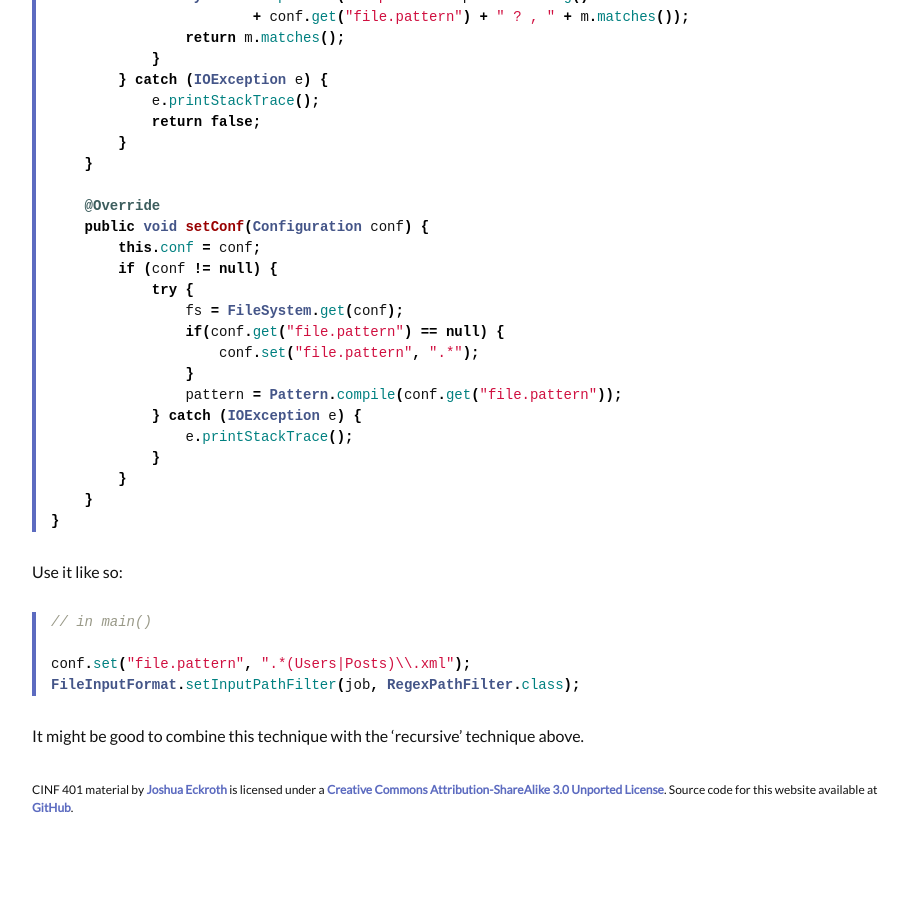
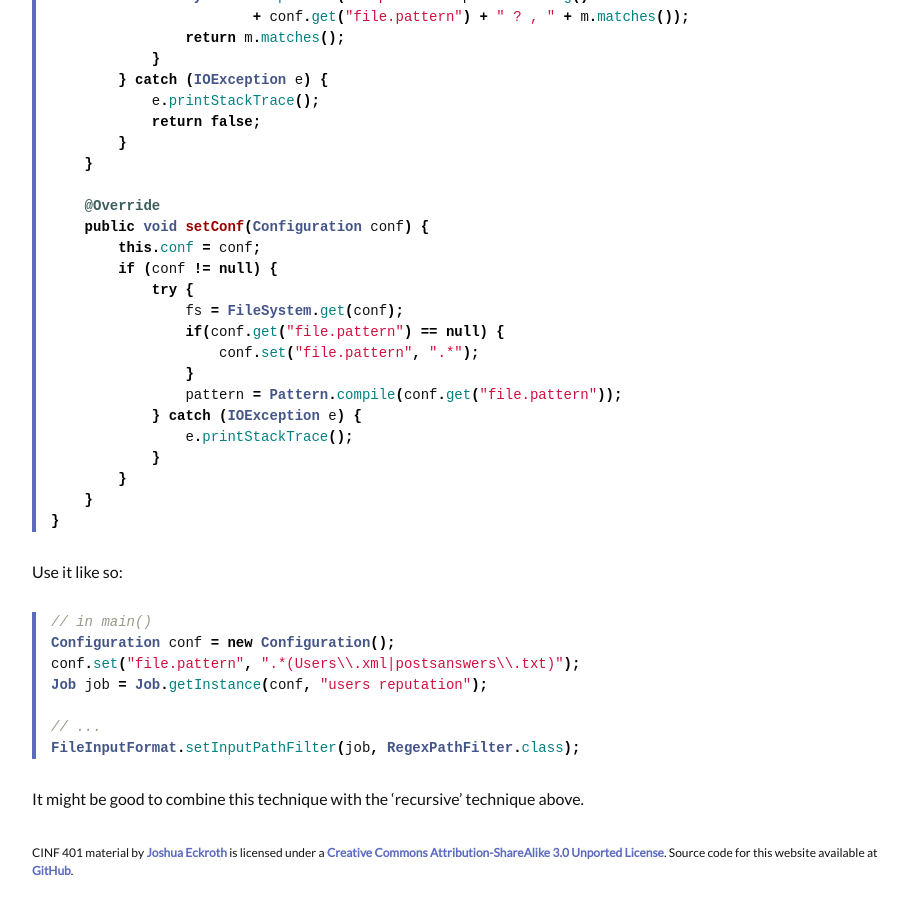
Before and after one commit to joshuaeckroth/cinf401-website, a Jekyll site: the page built from cookbook/mapreduce.markdown, in a window 1280 px wide and 900 px high, scrolled down 1255 px. Shown: the whole window, without its empty margins (183-1090 px from the left). Built offline with Jekyll 4.4.1, drawn with Linux system fonts in a browser that asks for light colours; Markdown is read by kramdown in place of the engine named in the settings; before the commit the page ends 2092 px from its top, so only the background shows below that.

Commit message:
Fixed back cookbook recipe.

```diff
--- a/cookbook/mapreduce.markdown
+++ b/cookbook/mapreduce.markdown
@@ -87,8 +87,11 @@ Use it like so:
 
 {% highlight java %}
 // in main()
+Configuration conf = new Configuration();
+conf.set("file.pattern", ".*(Users\\.xml|postsanswers\\.txt)");
+Job job = Job.getInstance(conf, "users reputation");
 
-conf.set("file.pattern", ".*(Users|Posts)\\.xml");
+// ...
 FileInputFormat.setInputPathFilter(job, RegexPathFilter.class);
 {% endhighlight %}
 
```
